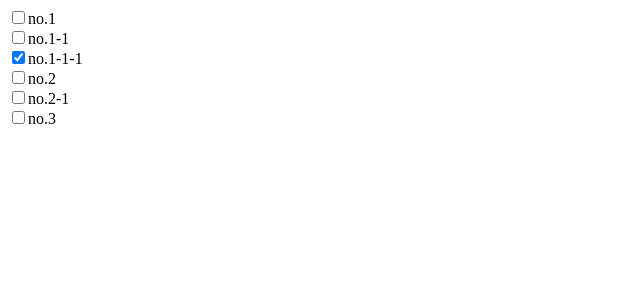
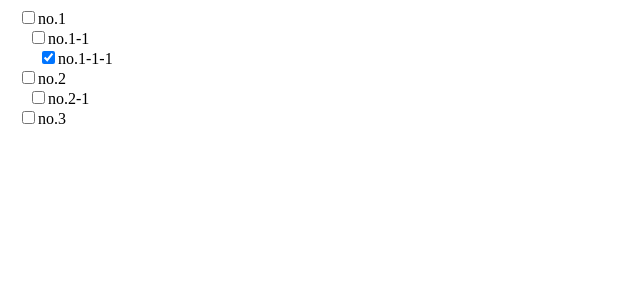
Before and after one commit to frankRenlf/vite_projects, a Vue app in the folder vue-demo/: page / in a window 1280 px wide. Shown: the top 300 px of the page, without its empty margins (0-640 px from the left). Built offline with nearby package versions, Linux system fonts and the light colour scheme.

Commit message:
Update TreeCom.vue

```diff
--- a/vue-demo/src/components/TreeCom.vue
+++ b/vue-demo/src/components/TreeCom.vue
@@ -1,5 +1,5 @@
 <template>
-  <div v-for="item in data" :key="item.name">
+  <div class="tree" v-for="item in data" :key="item.name">
     <input type="checkbox" v-model="item.checked" name="" id="" /><span>{{
       item.name
     }}</span>
@@ -15,4 +15,8 @@ defineProps<{
 }>();
 </script>
 
-<style scoped></style>
+<style scoped>
+.tree {
+  margin-left: 10px;
+}
+</style>
```
